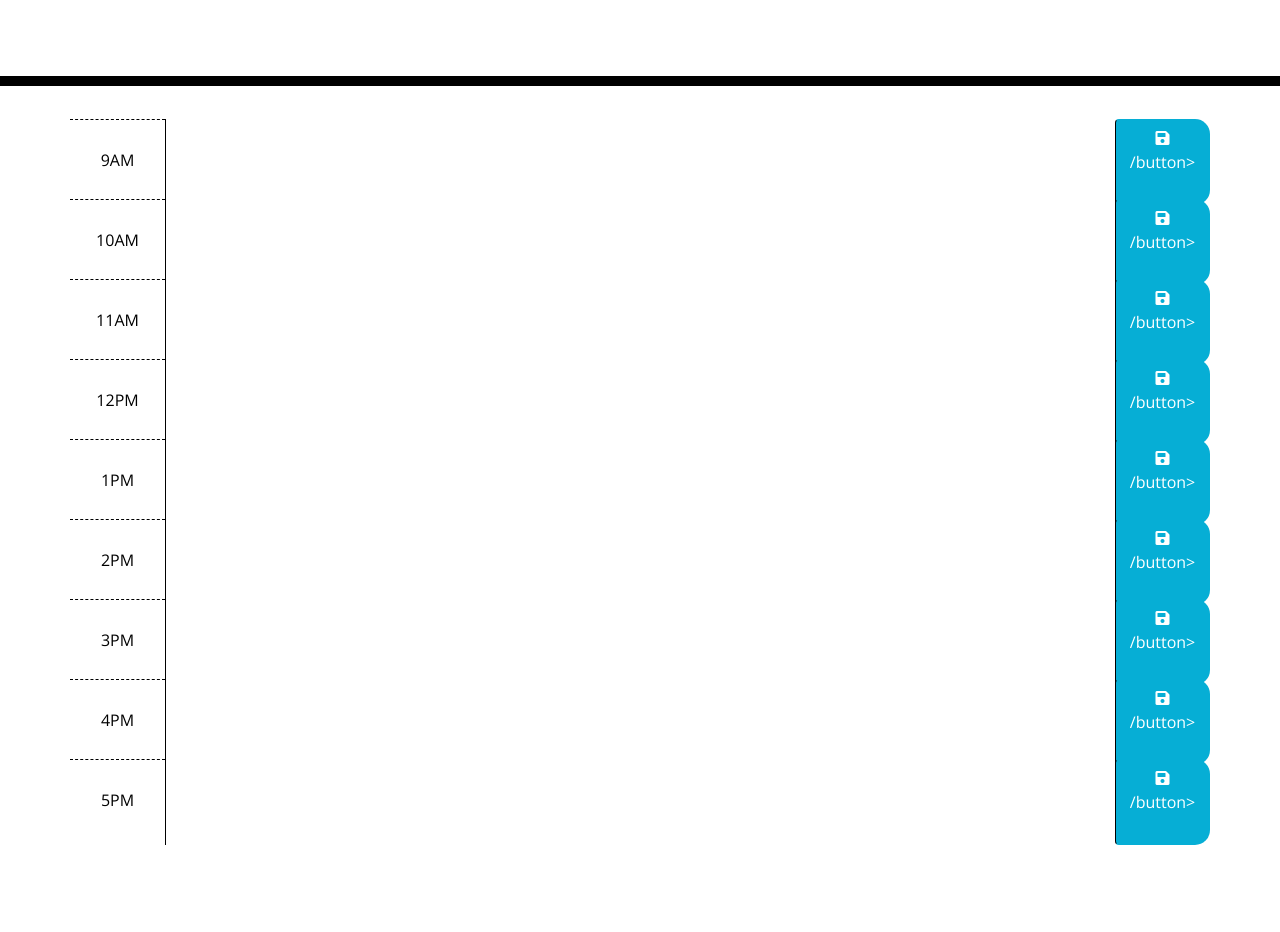
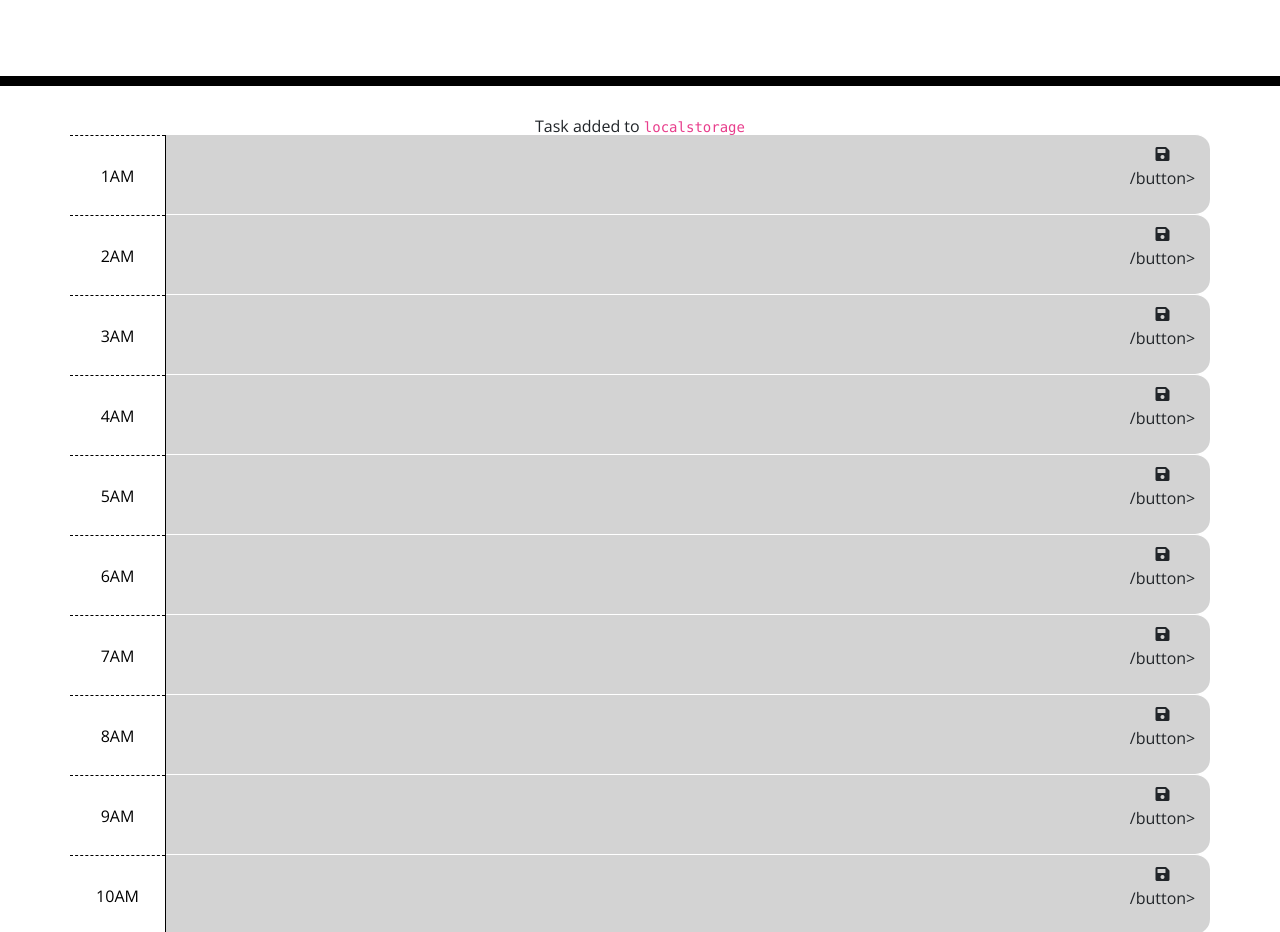
Before and after one commit to Csandal17/APIs-Daily-Planner-App, a plain HTML site: page index.html in a window 1280 px wide. Shown: the part 182-1114 px from the top of the page. Before the commit the page ends 1027 px from the top, so only its background shows below. Drawn offline with nearby package versions, Linux system fonts and the light colour scheme.

Commit message:
JS Classes Update Past Present Future

```diff
--- a/assets/js/script.js
+++ b/assets/js/script.js
@@ -1,4 +1,52 @@
 $(document).ready(function(){
 
+$(".saveButton").on("click", function(){
+    console.log('Saved!');
+
+
+    let timeID = $(this).parent().attr("id")
+    let value = $(this).siblings(".description").val();
+
+    console.log(timeID);
+    console.log(value);
+
+    localStorage.setItem(timeID, value);
+
+    $(".notification").addClass('show');
+
+    setTimeout(function(){
+        $(".notification").removeClass("show");
+    }, 5000)
+
+    })
+
+    function hourUpdate(){
+        let currentHour = moment().hours();
+
+        //$(".time-block").each(function() {
+          //  let blockHour = parseInt($(this).attr("id").split("-")[1]);
+            //alert(blockHour);
+       // })
+
+        for(let i = 0; i < $(".time-block").length; i++){
+            let hour = parseInt($(".time-block")[i].getAttribute("id").split("-")[1])
+            console.log(hour)
+            console.log(currentHour)
+            if(hour < currentHour) {
+                $(".time-block")[i].classList.add("past")
+            } else if (hour === currentHour){
+                $(".time-block")[i].classList.add("past")
+                $(".time-block")[i].classList.remove("present")
+            } else {
+                $(".time-block")[i].classList.remove("past")
+                $(".time-block")[i].classList.remove("present")
+                $(".time-block")[i].classList.add("future")
+            }
+
+        }
+
+    }
+
+    hourUpdate();
 
 })
--- a/index.html
+++ b/index.html
@@ -19,79 +19,138 @@
       rel="stylesheet"
     />
     <link rel="stylesheet" href="./assets/css/style.css" />
-    <title>Work Day Scheduler</title>
+    <title>Work Day Planner</title>
   </head>
 
   <body>
     <header class="jumbotron">
-      <h1 class="display-3">Work Day Scheduler</h1>
-      <p class="lead">A simple calendar app for scheduling your work day</p>
+      <h1 class="display-3">Work Day Planner</h1>
+      <p class="lead">A simple calendar app for scheduling your day!</p>
       <p id="currentDay" class="lead"></p>
     </header>
+    <section class="text-center notification" id="notify">
+      Task added to <code>localstorage</code>
+    </section>
     <div class="container">
       <!-- Timeblocks go here -->
+      <section id="hour-1" class="row time-block">
+        <section class="col-md-1 hour">
+          1AM
+        </section>
+        <textarea class="col-md-10 description"></textarea>
+        <button class="btn saveButton col-md-1"><i class="fas fa-save"></i>/button>
+      </section>
+      <section id="hour-2" class="row time-block">
+        <section class="col-md-1 hour">
+          2AM
+        </section>
+        <textarea class="col-md-10 description"></textarea>
+        <button class="btn saveButton col-md-1"><i class="fas fa-save"></i>/button>
+      </section>
+      <section id="hour-3" class="row time-block">
+        <section class="col-md-1 hour">
+          3AM
+        </section>
+        <textarea class="col-md-10 description"></textarea>
+        <button class="btn saveButton col-md-1"><i class="fas fa-save"></i>/button>
+      </section>
+      <section id="hour-4" class="row time-block">
+        <section class="col-md-1 hour">
+          4AM
+        </section>
+        <textarea class="col-md-10 description"></textarea>
+        <button class="btn saveButton col-md-1"><i class="fas fa-save"></i>/button>
+      </section>
+      <section id="hour-5" class="row time-block">
+        <section class="col-md-1 hour">
+          5AM
+        </section>
+        <textarea class="col-md-10 description"></textarea>
+        <button class="btn saveButton col-md-1"><i class="fas fa-save"></i>/button>
+      </section>
+      <section id="hour-6" class="row time-block">
+        <section class="col-md-1 hour">
+          6AM
+        </section>
+        <textarea class="col-md-10 description"></textarea>
+        <button class="btn saveButton col-md-1"><i class="fas fa-save"></i>/button>
+      </section>
+      <section id="hour-7" class="row time-block">
+        <section class="col-md-1 hour">
+          7AM
+        </section>
+        <textarea class="col-md-10 description"></textarea>
+        <button class="btn saveButton col-md-1"><i class="fas fa-save"></i>/button>
+      </section>
+      <section id="hour-8" class="row time-block">
+        <section class="col-md-1 hour">
+          8AM
+        </section>
+        <textarea class="col-md-10 description"></textarea>
+        <button class="btn saveButton col-md-1"><i class="fas fa-save"></i>/button>
+      </section>
       <section id="hour-9" class="row time-block">
         <section class="col-md-1 hour">
           9AM
         </section>
         <textarea class="col-md-10 description"></textarea>
-        <button class="btn saveBtn col-md-1"><i class="fas fa-save"></i>/button>
+        <button class="btn saveButton col-md-1"><i class="fas fa-save"></i>/button>
       </section>
       <section id="hour-10" class="row time-block">
         <section class="col-md-1 hour">
           10AM
         </section>
         <textarea class="col-md-10 description"></textarea>
-        <button class="btn saveBtn col-md-1"><i class="fas fa-save"></i>/button>
+        <button class="btn saveButton col-md-1"><i class="fas fa-save"></i>/button>
       </section>
       <section id="hour-11" class="row time-block">
         <section class="col-md-1 hour">
           11AM
         </section>
         <textarea class="col-md-10 description"></textarea>
-        <button class="btn saveBtn col-md-1"><i class="fas fa-save"></i>/button>
+        <button class="btn saveButton col-md-1"><i class="fas fa-save"></i>/button>
       </section>
       <section id="hour-12" class="row time-block">
         <section class="col-md-1 hour">
           12PM
         </section>
         <textarea class="col-md-10 description"></textarea>
-        <button class="btn saveBtn col-md-1"><i class="fas fa-save"></i>/button>
+        <button class="btn saveButton col-md-1"><i class="fas fa-save"></i>/button>
       </section>
       <section id="hour-13" class="row time-block">
         <section class="col-md-1 hour">
           1PM
         </section>
         <textarea class="col-md-10 description"></textarea>
-        <button class="btn saveBtn col-md-1"><i class="fas fa-save"></i>/button>
+        <button class="btn saveButton col-md-1"><i class="fas fa-save"></i>/button>
       </section>
       <section id="hour-14" class="row time-block">
         <section class="col-md-1 hour">
           2PM
         </section>
         <textarea class="col-md-10 description"></textarea>
-        <button class="btn saveBtn col-md-1"><i class="fas fa-save"></i>/button>
+        <button class="btn saveButton col-md-1"><i class="fas fa-save"></i>/button>
       </section>
       <section id="hour-15" class="row time-block">
         <section class="col-md-1 hour">
           3PM
         </section>
         <textarea class="col-md-10 description"></textarea>
-        <button class="btn saveBtn col-md-1"><i class="fas fa-save"></i>/button>
+        <button class="btn saveButton col-md-1"><i class="fas fa-save"></i>/button>
       </section>
       <section id="hour-16" class="row time-block">
         <section class="col-md-1 hour">
           4PM
         </section>
         <textarea class="col-md-10 description"></textarea>
-        <button class="btn saveBtn col-md-1"><i class="fas fa-save"></i>/button>
+        <button class="btn saveButton col-md-1"><i class="fas fa-save"></i>/button>
       </section>
       <section id="hour-17" class="row time-block">
         <section class="col-md-1 hour">
           5PM
         </section>
         <textarea class="col-md-10 description"></textarea>
-        <button class="btn saveBtn col-md-1"><i class="fas fa-save"></i>/button>
+        <button class="btn saveButton col-md-1"><i class="fas fa-save"></i>/button>
       </section>
 
     </div>
```
